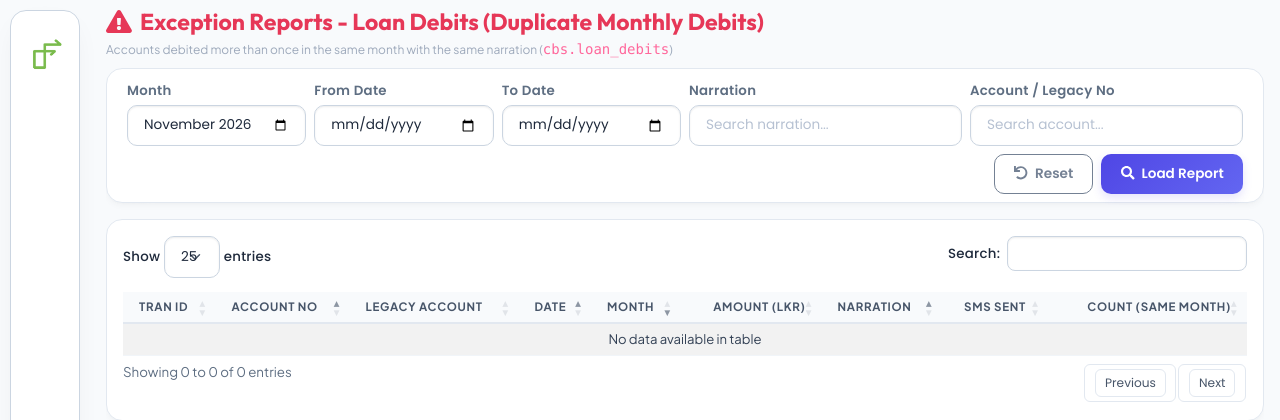
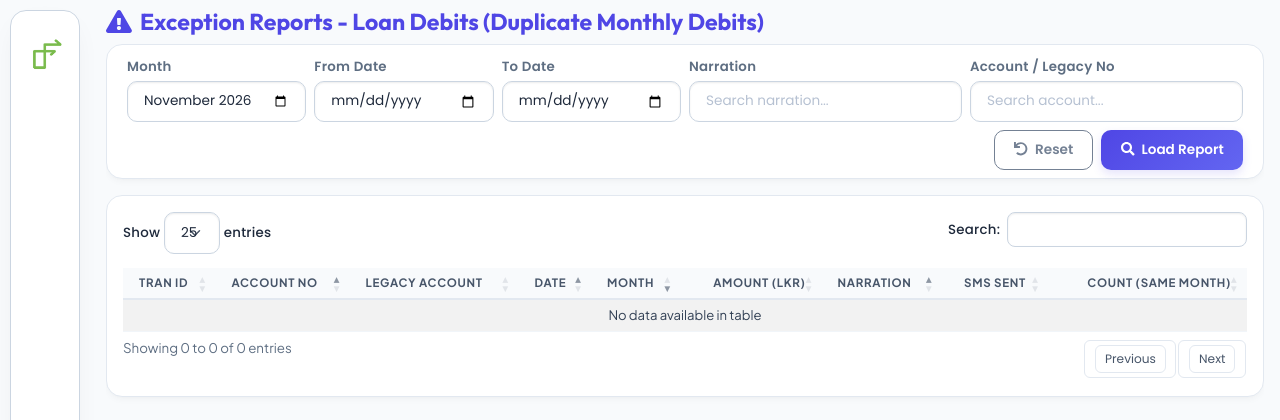
Before and after one commit to STEVENx101/device-portal-git, a Java web app: template src/main/webapp/WEB-INF/jsp/loan-debits-exception.jsp in a window 1280 px wide. Shown: the top 420 px of the page. Run offline with Spring Boot 4, a stand-in JSP engine, Linux system fonts and the light colour scheme; the template is opened without the code that fills it, so the values that code supplies are empty; some libraries are stand-ins or nearby versions.

Commit message:
Match Loan Debits Exception title color to portal theme and remove subtitle

```diff
--- a/src/main/webapp/WEB-INF/jsp/loan-debits-exception.jsp
+++ b/src/main/webapp/WEB-INF/jsp/loan-debits-exception.jsp
@@ -52,6 +52,9 @@
                 box-shadow: 0 4px 12px rgba(16, 185, 129, 0.2) !important;
                 color: #ffffff !important;
             }
+            .text-primary {
+                color: #6366f1 !important;
+            }
             #tableLoanDebitsException tbody tr {
                 cursor: pointer;
             }
@@ -74,8 +77,7 @@
 
                     <div class="d-flex mb-2 align-items-center justify-content-between mt-2">
                         <div>
-                            <h4 class="mb-0 text-danger"><i class="fas fa-exclamation-triangle me-2"></i>Exception Reports - Loan Debits (Duplicate Monthly Debits)</h4>
-                            <small class="text-muted">Accounts debited more than once in the same month with the same narration (<code>cbs.loan_debits</code>)</small>
+                            <h4 class="mb-0 text-primary"><i class="fas fa-exclamation-triangle me-2"></i>Exception Reports - Loan Debits (Duplicate Monthly Debits)</h4>
                         </div>
                     </div>
 
```
